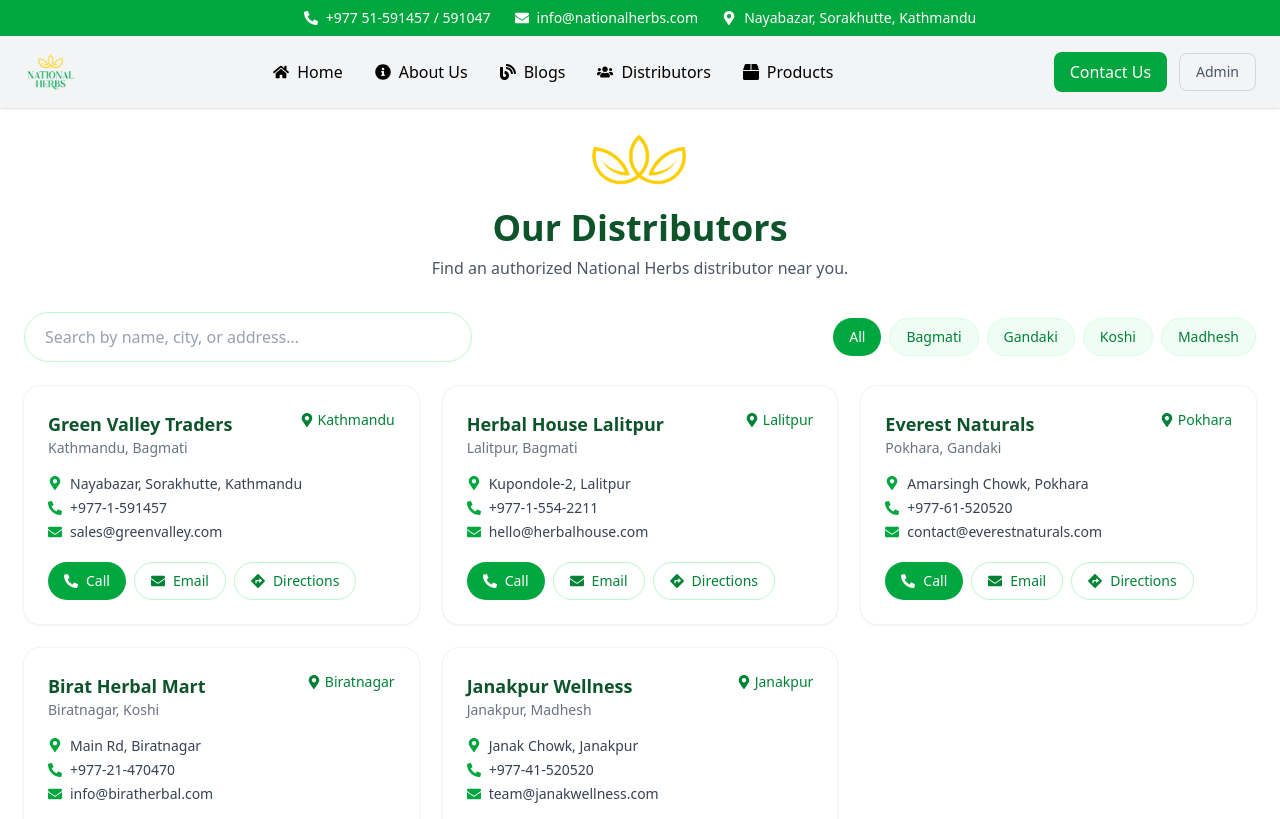
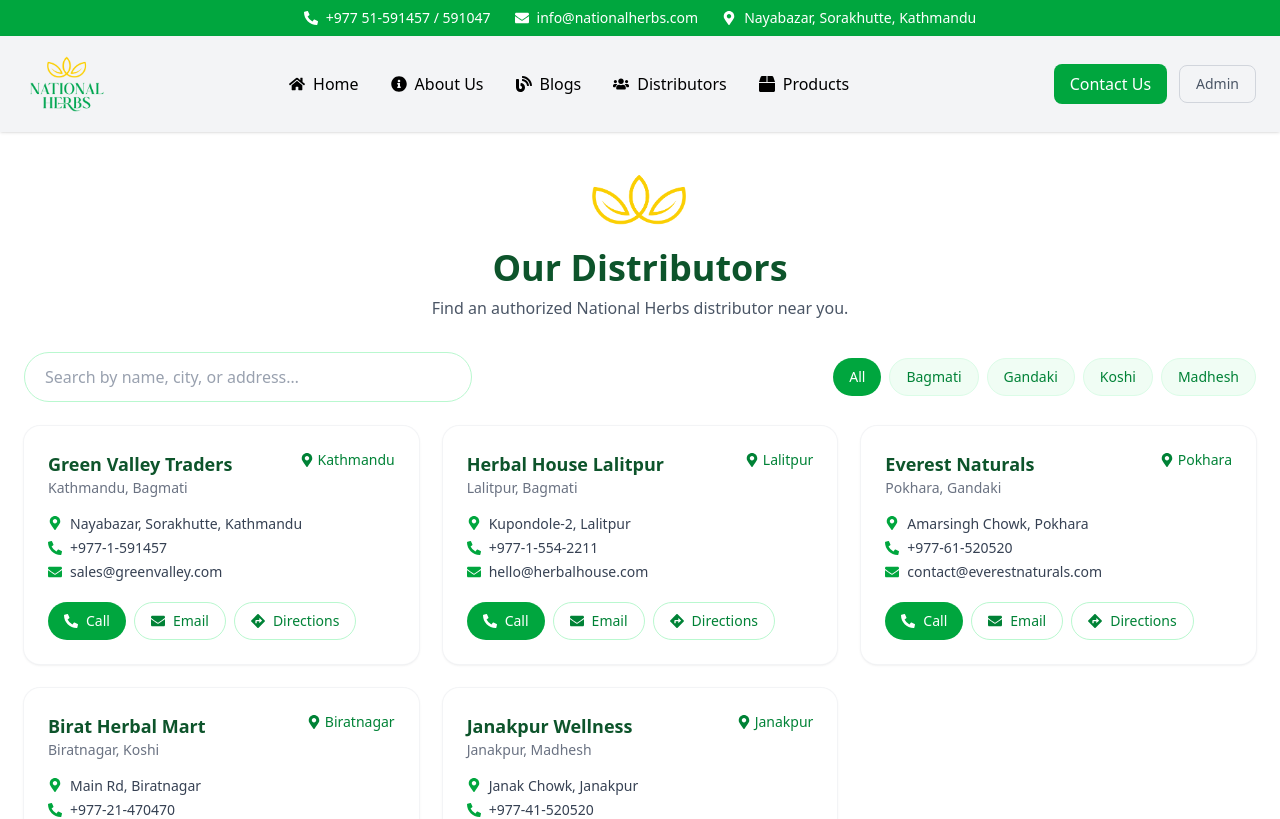
Before and after one commit to mahendraadkri/National-Herbs-F, a React (Vite) app: page /distributors in a window 1280 px wide. Shown: the top 819 px of the page. Built offline with nearby package versions, Linux system fonts and the light colour scheme.

Commit message:
product page edit

```diff
--- a/src/components/Distributors.jsx
+++ b/src/components/Distributors.jsx
@@ -88,7 +88,7 @@
 
   return (
     <>
-      <section className="max-w-7xl mx-auto px-6 pb-12">
+      <section className="max-w-7xl mx-auto px-6 pb-12 py-10">
         {/* Header */}
         <div className="text-center mb-8">
           <img
--- a/src/components/Navbar.jsx
+++ b/src/components/Navbar.jsx
@@ -35,7 +35,7 @@
         <div className="mx-auto flex justify-between items-center px-6 py-4 max-w-7xl">
           {/* Logo */}
           <div className="flex items-center space-x-2">
-            <img src={logo} alt="National Herbs" className="h-10 w-auto" />
+            <img src={logo} alt="National Herbs" className="h-16 w-auto" />
           </div>
 
           {/* Nav links */}
--- a/src/components/Products.jsx
+++ b/src/components/Products.jsx
@@ -57,8 +57,7 @@
   }, [active, query, sort]);
 
   return (
-    <section className="bg-gray-50">
-      <div className="max-w-7xl mx-auto px-6 pb-12">
+    <section className="bg-gray-50 max-w-7xl mx-auto px-6 pb-12 py-10">
       {/* Header */}
       <div className="text-center mb-8">
         <img src={leafIcon} className="h-20 w-24 mx-auto" alt="" />
@@ -66,18 +65,13 @@
           Shop Products
         </h1>
         <p className="text-gray-600 mt-1">
-            Clean, herbal, and science-backed care—crafted for everyday
-            wellness.
+          Clean, herbal, and science-backed care—crafted for everyday wellness.
         </p>
       </div>
 
       {/* Categories + Search + Sort */}
       <div className="flex flex-col gap-4 md:flex-row md:items-center md:justify-between mb-6">
-          <CategoryPills
-            list={categories}
-            value={active}
-            onChange={setActive}
-          />
+        <CategoryPills list={categories} value={active} onChange={setActive} />
 
         <div className="flex items-center gap-3">
           <input
@@ -105,7 +99,6 @@
 
       {/* Product Grid */}
       <ProductGrid products={visible} />
-      </div>
     </section>
   );
 }
```
Lines whose indentation alone changed are shown as unchanged.
